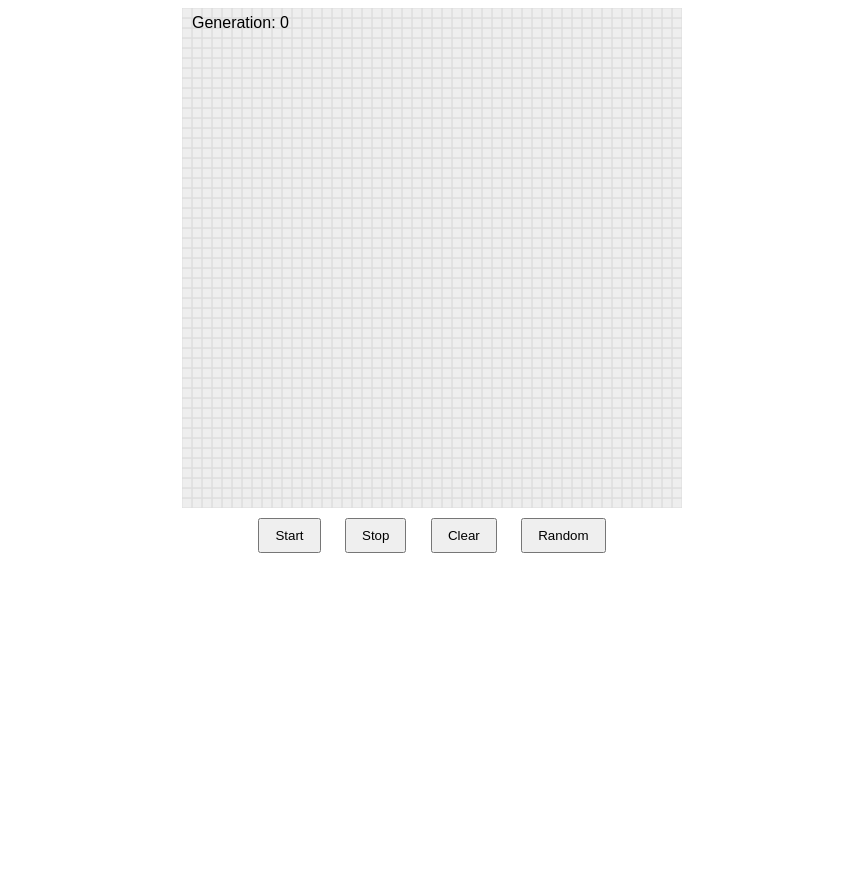
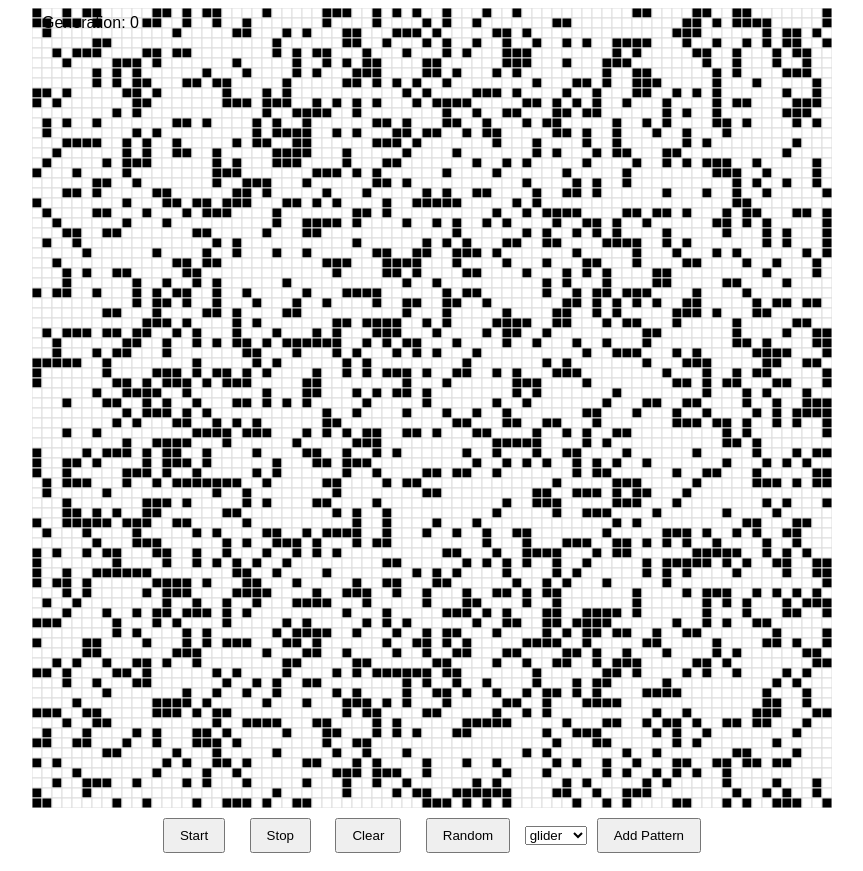
Before and after one commit to Roddyck/game-of-life-js, a website with bundled scripts: page index.html in a window 1280 px wide. Shown: the whole page, without its empty margins (208-1071 px from the left). Before the commit the page ends 800 px from the top, so only its background shows below. Built offline with nearby package versions, Linux system fonts and the light colour scheme.

Commit message:
update: add configuration through config.json (works for browser only for now) and some other small changes

```diff
--- a/canvas.js
+++ b/canvas.js
@@ -1,29 +1,63 @@
 import { createGameOfLife } from "./life.js";
 
-document.addEventListener("DOMContentLoaded", () => {
+document.addEventListener("DOMContentLoaded", async () => {
+  let config = {};
+
+  try {
+    const response = await fetch("config.json");
+    console.log("fetching config");
+    config = await response.json();
+  } catch (e) {
+    console.warn("No config file found. Using default config.");
+  }
+
+  console.log(config);
+
   const canvas = document.getElementById("gameCanvas");
   const ctx = canvas.getContext("2d");
   const startBtn = document.getElementById("startBtn");
   const stopBtn = document.getElementById("stopBtn");
   const clearBtn = document.getElementById("clearBtn");
   const randomBtn = document.getElementById("randomBtn");
+  const patternSelect = document.createElement("select");
+  const addPatternBtn = document.createElement("button");
 
-  const cellSize = 10;
-  const game = createGameOfLife(canvas.width, canvas.height, cellSize);
+  canvas.width = config.width || 500;
+  canvas.height = config.height || 500;
+
+  const game = createGameOfLife(config);
+
+  patternSelect.id = "patternSelect";
+  addPatternBtn.textContent = "Add Pattern";
+  addPatternBtn.id = "addPatternBtn";
+
+  Object.keys(game.getConfig().patterns).forEach((pattern) => {
+    const option = document.createElement("option");
+    option.value = pattern;
+    option.textContent = pattern;
+    patternSelect.appendChild(option);
+  });
+
+  document.querySelector("div").appendChild(patternSelect);
+  document.querySelector("div").appendChild(addPatternBtn);
 
   function drawGrid() {
+    config = game.getConfig();
     ctx.clearRect(0, 0, canvas.width, canvas.height);
 
-    const cellSize = game.getCellSize();
+    const cellSize = config.cellSize;
 
     for (let i = 0; i < game.getRows(); i++) {
       for (let j = 0; j < game.getCols(); j++) {
         if (game.getGrid()[i][j] === 1) {
-          ctx.fillStyle = "black";
+          ctx.fillStyle = config.liveColor;
+          ctx.fillRect(j * cellSize, i * cellSize, cellSize, cellSize);
+        } else {
+          ctx.fillStyle = config.deadColor;
           ctx.fillRect(j * cellSize, i * cellSize, cellSize, cellSize);
         }
 
-        ctx.strokeStyle = "#ddd";
+        ctx.strokeStyle = config.gridColor;
         ctx.strokeRect(j * cellSize, i * cellSize, cellSize, cellSize);
       }
     }
@@ -45,13 +79,13 @@ document.addEventListener("DOMContentLoaded", () => {
     const rect = canvas.getBoundingClientRect();
     const x = e.clientX - rect.left;
     const y = e.clientY - rect.top;
-    const cellSize = game.getCellSize();
+    const cellSize = game.getConfig().cellSize;
     const grid = game.getGrid();
 
     const col = Math.floor(x / cellSize);
     const row = Math.floor(y / cellSize);
 
-    grid[row][col] = !grid[row][col];
+    grid[row][col] = grid[row][col] ? 0 : 1;
     drawGrid();
   });
 
@@ -87,5 +121,16 @@ document.addEventListener("DOMContentLoaded", () => {
     drawGrid();
   });
 
+  addPatternBtn.addEventListener("click", () => {
+    if (game.isRunning()) return;
+
+    const pattern = patternSelect.value;
+    const added = game.addPattern(pattern, 5, 5);
+    if (added) {
+      drawGrid();
+    }
+  });
+
+  game.randomizeGrid();
   drawGrid();
 });
--- /dev/null
+++ b/config.json
@@ -0,0 +1,20 @@
+{
+  "width": 800,
+  "height": 800,
+  "cellSize": 10,
+  "liveColor": "#000000",
+  "deadColor": "#ffffff",
+  "gridColor": "#dddddd",
+  "initialDensity": 0.3,
+  "frameDelay": 100,
+  "patterns": {
+    "glider": {
+      "cells": [[0,1],[1,2],[2,0],[2,1],[2,2]],
+      "description": "A simple glider pattern"
+    },
+    "blinker": {
+      "cells": [[1,0],[1,1],[1,2]],
+      "description": "Oscillates every 2 generations"
+    }
+  }
+}
--- a/index.html
+++ b/index.html
@@ -12,7 +12,7 @@
         <script type="module" src="canvas.js"></script>
     </head>
     <body>
-        <canvas id="gameCanvas" width="500" height="500">Loading...</canvas>
+        <canvas id="gameCanvas" width="1000" height="1000">Loading...</canvas>
         <div>
             <button id="startBtn">Start</button>
             <button id="stopBtn">Stop</button>
--- a/life.js
+++ b/life.js
@@ -1,31 +1,43 @@
 /**
  * Creates a game of life object.
- * @param {number} width The width of the grid.
- * @param {number} height The height of the grid.
- * @param {number} cellSize The size of each cell.
+ * @param {object} config The configuration object.
  * @returns {object} An object with the following properties:
- *   - getGrid(): Returns the current grid.
- *   - getGeneration(): Returns the current generation.
- *   - randomizeGrid(): Randomizes the grid.
- *   - clearGrid(): Clears the grid.
- *   - nextGeneration(): Returns the next generation of the grid.
- *   - setRunning(running): Sets whether the game is running.
- *   - isRunning(): Returns whether the game is running.
- *   - setAnimationId(id): Sets the animation ID.
- *   - getAnimationId(): Returns the animation ID.
- *   - getRows(): Returns the number of rows in the grid.
- *   - getCols(): Returns the number of columns in the grid.
- *   - getCellSize(): Returns the size of each cell.
+ * - getConfig(): Returns the configuration object.
+ * - getGrid(): Returns the current grid.
+ * - getGeneration(): Returns the current generation.
+ * - randomizeGrid(density): Randomizes the grid with the given density.
+ * - clearGrid(): Clears the grid.
+ * - addPattern(pattern, x, y): Adds a pattern to the grid.
+ * - nextGeneration(): Returns the next generation of the grid.
+ * - setRunning(running): Sets whether the game is running.
+ * - isRunning(): Returns whether the game is running.
+ * - setAnimationId(id): Sets the animation ID.
+ * - getAnimationId(): Returns the animation ID.
+ * - getRows(): Returns the number of rows in the grid.
+ * - getCols(): Returns the number of columns in the grid.
  */
-export function createGameOfLife(width, height, cellSize) {
-  const rows = Math.floor(height / cellSize);
-  const cols = Math.floor(width / cellSize);
-  const threshold = 0.7;
+export function createGameOfLife(config) {
+  const defaultConfig = {
+    width: 500,
+    height: 500,
+    cellSize: 10,
+    liveColor: "#000000",
+    deadColor: "#ffffff",
+    gridColor: "#dddddd",
+    initialDensity: 0.3,
+    frameDelay: 100,
+    patterns: {},
+  };
+
+  const mergedConfig = { ...defaultConfig, ...config };
+
+  const rows = Math.floor(mergedConfig.height / mergedConfig.cellSize);
+  const cols = Math.floor(mergedConfig.width / mergedConfig.cellSize);
 
   let grid = createEmptyGrid();
-  let generation = 0;
   let isRunning = false;
   let animationId = null;
+  let generation = 0;
 
   function createEmptyGrid() {
     return Array.from({ length: rows }, () =>
@@ -33,16 +45,37 @@ export function createGameOfLife(width, height, cellSize) {
     );
   }
 
-  function randomizeGrid() {
-    grid = grid.map((row) =>
-      row.map(() => (Math.random() > threshold ? 1 : 0)),
-    );
+  function randomizeGrid(density = mergedConfig.initialDensity) {
+    grid = grid.map((row) => row.map(() => (Math.random() < density ? 1 : 0)));
     generation = 0;
   }
 
   function clearGrid() {
     grid = createEmptyGrid();
     generation = 0;
+  }
+
+  /**
+   * Adds a pattern to the grid.
+   *
+   * @param {object} pattern The pattern object.
+   * @param {number} x The x-coordinate of the pattern's center.
+   * @param {number} y The y-coordinate of the pattern's center.
+   * @returns {boolean} Whether the pattern was added successfully.
+   */
+  function addPattern(pattern, x = 0, y = 0) {
+    if (!mergedConfig.patterns[pattern]) return false;
+
+    const patternCells = mergedConfig.patterns[pattern].cells;
+    patternCells.forEach(([px, py]) => {
+      const nx = x + px;
+      const ny = y + py;
+      if (nx >= 0 && nx < rows && ny >= 0 && ny < cols) {
+        grid[ny][nx] = 1;
+      }
+    });
+
+    return true;
   }
 
   /**
@@ -96,10 +129,12 @@ export function createGameOfLife(width, height, cellSize) {
   }
 
   return {
+    getConfig: () => ({ ...mergedConfig }),
     getGrid: () => grid,
     getGeneration: () => generation,
     randomizeGrid,
     clearGrid,
+    addPattern,
     nextGeneration,
     setRunning: (running) => {
       isRunning = running;
@@ -111,6 +146,5 @@ export function createGameOfLife(width, height, cellSize) {
     getAnimationId: () => animationId,
     getRows: () => rows,
     getCols: () => cols,
-    getCellSize: () => cellSize,
   };
 }
--- a/package.json
+++ b/package.json
@@ -15,6 +15,6 @@
     "prettier": "^3.6.2"
   },
   "dependencies": {
-    "http-server": "^14.1.1"
+    "live-server": "^1.2.2"
   }
 }
```
Also changed, not shown: 1 other file.
